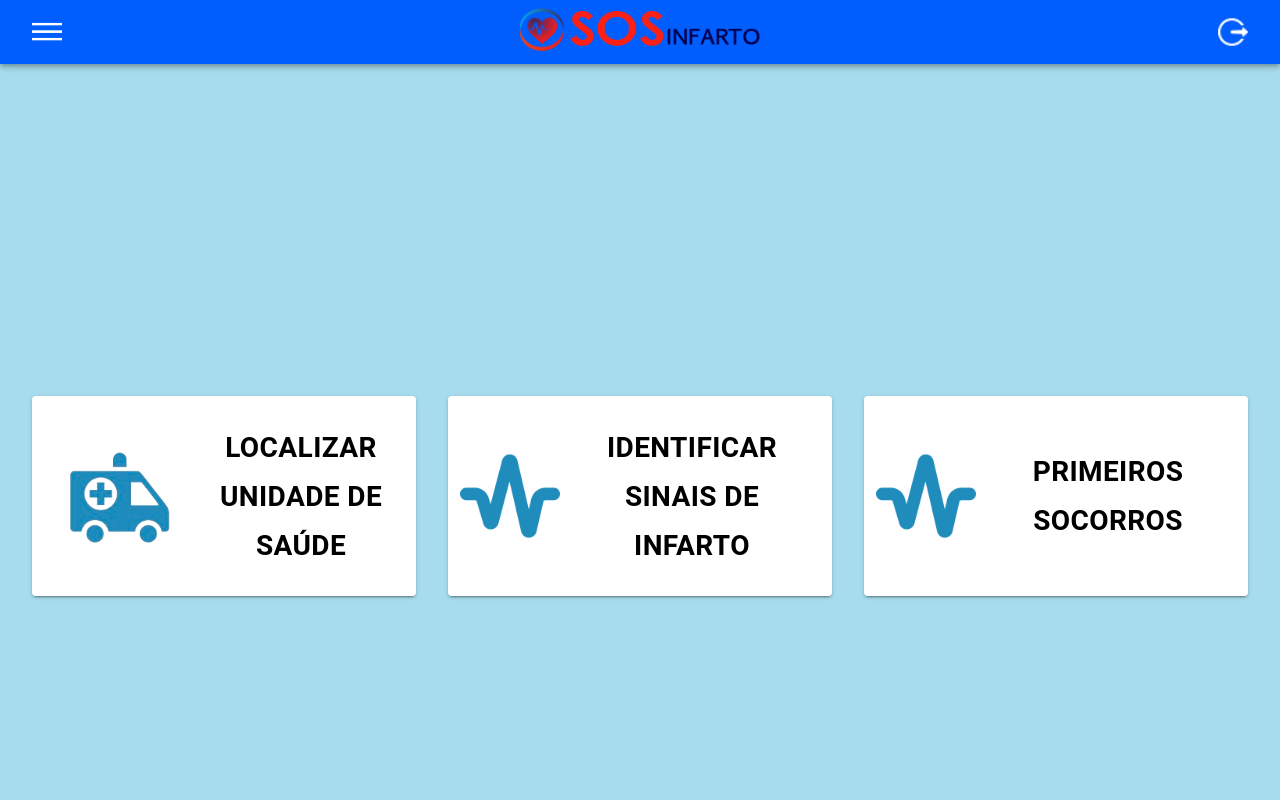
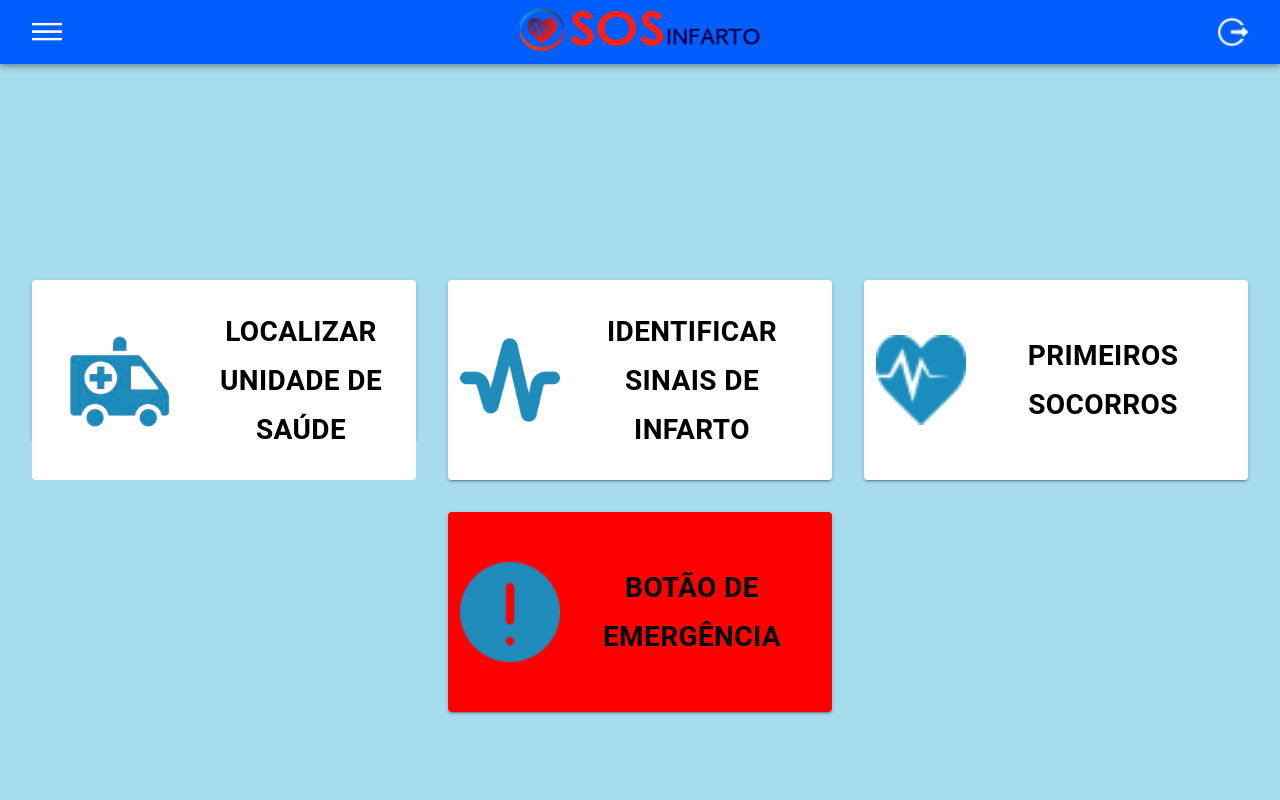
Before and after one commit to brunav-cruz/sos-infarto-fe, a React (Create React App) app in the folder sos-infarto-front/: page /Home in a window 1280 px wide. Shown: the top 800 px of the page. Built offline with nearby package versions, Linux system fonts and the light colour scheme.

Commit message:
feat: Adicionando botão de alerta de infarto

```diff
--- a/sos-infarto-front/src/components/HomeButtons/HomeButtons.js
+++ b/sos-infarto-front/src/components/HomeButtons/HomeButtons.js
@@ -5,11 +5,17 @@ import { useLocation, Link } from "react-router-dom";
 import icone_sintomas from "../../assets/frequencia-cardiaca.png";
 import icone_localizacao from "../../assets/urgencia.png";
 import icone_exclamacao from "../../assets/exclamacao64.png";
-import LocalSaude from '../../pages/LocalSaude/LocalSaude';
-import FormularioRisco from '../../pages/Formulario/FormularioRisco'
-
+import icone_indentificarsinais from "../../assets/icone_identificarsinais.png";
+import audio from "../../assets/alerta-emergencia.mp3";
+import LocalSaude from "../../pages/LocalSaude/LocalSaude";
+import FormularioRisco from "../../pages/Formulario/FormularioRisco";
 
 const HomeButtons = () => {
+  const handleButtonClick = () => {
+    const alertSound = new Audio(audio);
+    alertSound.play();
+  };
+
   return (
     <Box
       height="100vh"
@@ -24,9 +30,13 @@ const HomeButtons = () => {
     >
       <Grid container spacing={4} justifyContent="center">
         <Grid item xs={12} md={6} lg={4}>
-          <ButtonGroup variant="contained" orientation="vertical" fullWidth>
+          <ButtonGroup
+            variant="contained"
+            orientation="vertical"
+            fullWidth
+            style={{ maxHeight: "80%" }}
+          >
             <Link to="/LocalSaude">
-
               <Button
                 startIcon={
                   <img
@@ -34,7 +44,11 @@ const HomeButtons = () => {
                     src={icone_localizacao}
                   />
                 }
-              sx={{ backgroundColor: "white", color: "black", height: "200px" }}
+                sx={{
+                  backgroundColor: "white",
+                  color: "black",
+                  height: "200px",
+                }}
                 fullWidth
               >
                 <h1>Localizar Unidade de Saúde</h1>
@@ -45,7 +59,6 @@ const HomeButtons = () => {
         <Grid item xs={12} md={6} lg={4}>
           <ButtonGroup variant="contained" orientation="vertical" fullWidth>
             <Link to="/Formulario">
-
               <Button
                 startIcon={
                   <img
@@ -53,7 +66,11 @@ const HomeButtons = () => {
                     src={icone_sintomas}
                   />
                 }
-              sx={{ backgroundColor: "white", color: "black", height: "200px" }}
+                sx={{
+                  backgroundColor: "white",
+                  color: "black",
+                  height: "200px",
+                }}
                 fullWidth
               >
                 <h1>Identificar sinais de infarto</h1>
@@ -64,20 +81,40 @@ const HomeButtons = () => {
         <Grid item xs={12} md={6} lg={4}>
           <ButtonGroup variant="contained" orientation="vertical" fullWidth>
             <Link to="/PrimeirosSocorros">
-
               <Button
                 startIcon={
                   <img
-                  style={{ width: "100px", height: "100px" }}
-                  src={icone_sintomas}
+                    style={{ width: "90px", height: "90px" }}
+                    src={icone_indentificarsinais}
                   />
                 }
-              sx={{ backgroundColor: "white", color: "black", height: "200px" }}
+                sx={{
+                  backgroundColor: "white",
+                  color: "black",
+                  height: "200px",
+                }}
                 fullWidth
               >
                 <h1>Primeiros Socorros</h1>
               </Button>
             </Link>
+          </ButtonGroup>
+        </Grid>
+        <Grid item xs={12} md={6} lg={4}>
+          <ButtonGroup variant="contained" orientation="vertical" fullWidth>
+            <Button
+              onClick={handleButtonClick}
+              startIcon={
+                <img
+                  style={{ width: "100px", height: "100px" }}
+                  src={icone_exclamacao}
+                />
+              }
+              sx={{ backgroundColor: "red", color: "black", height: "200px" }}
+              fullWidth
+            >
+              <h1>Botão de emergência</h1>
+            </Button>
           </ButtonGroup>
         </Grid>
       </Grid>
```
Also changed, not shown: 1 other file (tests, documents, lock files or other folders). Lines whose indentation alone changed are shown as unchanged.
